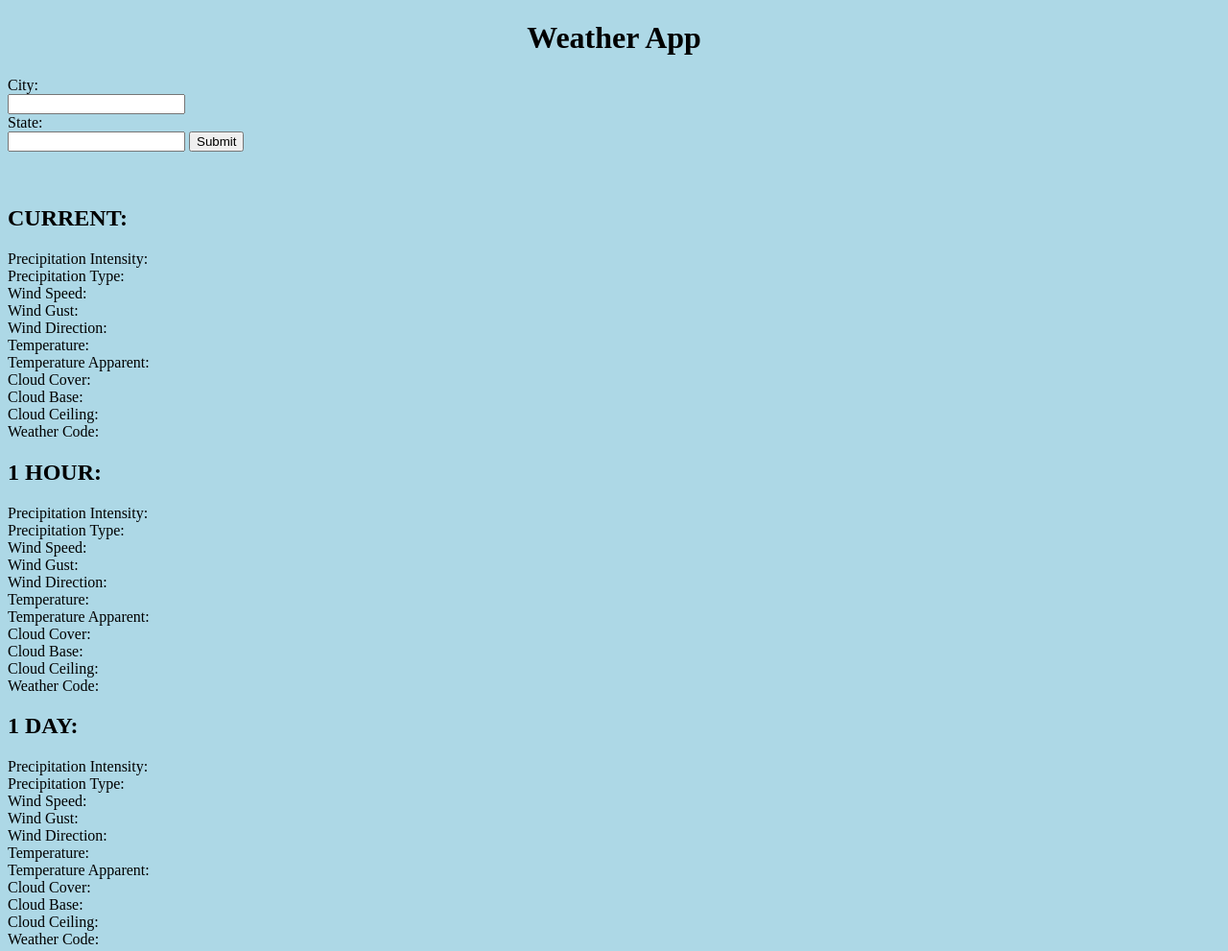
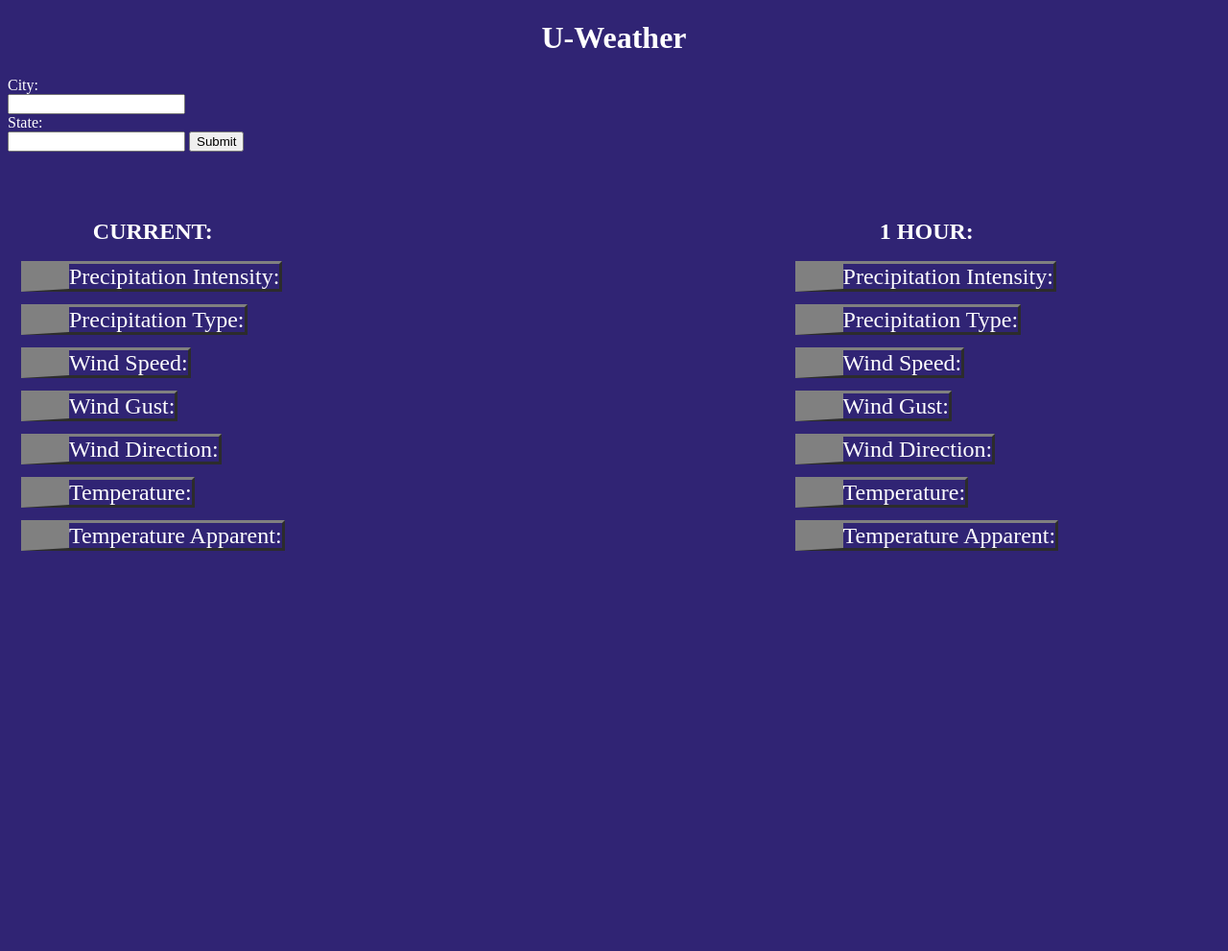
Before and after one commit to xnautsing04/WeatherApplication, a website: page pages/index.html in a window 1280 px wide. Shown: the whole page at 96% size. After the commit the page ends 800 px from the top, so only its background shows below. Drawn offline with Linux system fonts and the light colour scheme; no server answers.

Commit message:
commit on 'master'

```diff
--- a/css/styles.css
+++ b/css/styles.css
@@ -1,11 +1,46 @@
 body {
-    background-color: lightblue;
+    background-color: rgb(48, 36, 116);
   }
 
 h1 {
   text-align: center;
+  color: white;
+}
+
+h2 {
+  text-align: center;
+  color: white;
 }
 
 input[type=text]:focus {
   background-color: lightblue;
 }
+
+.inputLabels{
+  color:white;
+}
+
+.mainForm{
+  margin-right: 500px;
+}
+
+.dataLabels{
+  text-align: center;
+  border-style: outset;
+  border-color: grey;
+  border-left-width: 50px;
+  font-size:24px;
+  color: white;
+}
+
+div.scrollmenu{
+  overflow: auto;
+  white-space: nowrap;
+}
+
+div.scrollmenu form{
+  display: inline-block;
+  color: white;
+  padding: 14px;
+  text-decoration: none;
+}
--- a/pages/index.html
+++ b/pages/index.html
@@ -6,63 +6,53 @@
 </head>
 <body>
 
-<h1>Weather App</h1>
+<h1>U-Weather</h1>
 
 <form id ="weatherInfo" action = "javascript:void(0)">
-    <label for="cityName">City:</label><br>
+    <label for="cityName" class = "inputLabels">City:</label><br>
     <input type="text" id="cityName" name="cityName"><br>
-    <label for="stateName">State:</label><br>
+    <label for="stateName" class = "inputLabels">State:</label><br>
     <input type="text" id="stateName" name="stateName">
     <input type="submit" value="Submit">
 </form>
 
 <br>
 <br>
-
+<div class = "scrollmenu">
+<form id = "weatherResultToday" class = "mainForm">
 <h2>CURRENT:</h2>
-<form id = "weatherResultToday">
-<label id = "PI">Precipitation Intensity: </label> <br>
-<label id = "PT">Precipitation Type: </label> <br>
-<label id = "WS">Wind Speed: </label> <br>
-<label id = "WG">Wind Gust: </label> <br>
-<label id = "WD">Wind Direction: </label> <br>
-<label id = "T">Temperature: </label> <br>
-<label id = "TA">Temperature Apparent: </label> <br>
-<label id = "CC">Cloud Cover: </label> <br>
-<label id = "CB">Cloud Base: </label> <br>
-<label id = "CCe">Cloud Ceiling: </label> <br>
-<label id = "WC">Weather Code: </label> <br>
+<label id = "PI" class = "dataLabels">Precipitation Intensity: </label> <br> <br>
+<label id = "PT" class = "dataLabels">Precipitation Type: </label> <br> <br>
+<label id = "WS" class = "dataLabels">Wind Speed: </label> <br> <br>
+<label id = "WG" class = "dataLabels">Wind Gust: </label> <br> <br>
+<label id = "WD" class = "dataLabels">Wind Direction: </label> <br> <br>
+<label id = "T" class = "dataLabels">Temperature: </label> <br> <br>
+<label id = "TA" class = "dataLabels">Temperature Apparent: </label> <br> <br>
 </form>
 
-<h2>1 HOUR:</h2>
-<form id = "weatherResultHour">
-<label id = "PIH">Precipitation Intensity: </label> <br>
-<label id = "PTH">Precipitation Type: </label> <br>
-<label id = "WSH">Wind Speed: </label> <br>
-<label id = "WGH">Wind Gust: </label> <br>
-<label id = "WDH">Wind Direction: </label> <br>
-<label id = "TH">Temperature: </label> <br>
-<label id = "TAH">Temperature Apparent: </label> <br>
-<label id = "CCH">Cloud Cover: </label> <br>
-<label id = "CBH">Cloud Base: </label> <br>
-<label id = "CCeH">Cloud Ceiling: </label> <br>
-<label id = "WCH">Weather Code: </label> <br>
+
+<form id = "weatherResultHour" class = "mainForm">
+<h2 >1 HOUR:</h2>
+<label id = "PIH" class = "dataLabels">Precipitation Intensity: </label> <br> <br>
+<label id = "PTH" class = "dataLabels">Precipitation Type: </label> <br> <br>
+<label id = "WSH" class = "dataLabels">Wind Speed: </label> <br> <br>
+<label id = "WGH" class = "dataLabels">Wind Gust: </label> <br> <br>
+<label id = "WDH" class = "dataLabels">Wind Direction: </label> <br> <br>
+<label id = "TH" class = "dataLabels">Temperature: </label> <br> <br>
+<label id = "TAH" class = "dataLabels">Temperature Apparent: </label> <br> <br>
 </form>
 
-<h2>1 DAY:</h2>
-<form id = "weatherResultDay">
-<label id = "PID">Precipitation Intensity: </label> <br>
-<label id = "PTD">Precipitation Type: </label> <br>
-<label id = "WSD">Wind Speed: </label> <br>
-<label id = "WGD">Wind Gust: </label> <br>
-<label id = "WDD">Wind Direction: </label> <br>
-<label id = "TD">Temperature: </label> <br>
-<label id = "TAD">Temperature Apparent: </label> <br>
-<label id = "CCD">Cloud Cover: </label> <br>
-<label id = "CBD">Cloud Base: </label> <br>
-<label id = "CCeD">Cloud Ceiling: </label> <br>
-<label id = "WCD">Weather Code: </label> <br>
+<form id = "weatherResultDay" class = "mainForm">
+<h2 >1 DAY:</h2>
+<label id = "PID" class = "dataLabels">Precipitation Intensity: </label> <br> <br>
+<label id = "PTD" class = "dataLabels">Precipitation Type: </label> <br> <br>
+<label id = "WSD" class = "dataLabels">Wind Speed: </label> <br> <br>
+<label id = "WGD" class = "dataLabels">Wind Gust: </label> <br> <br>
+<label id = "WDD" class = "dataLabels">Wind Direction: </label> <br> <br>
+<label id = "TD" class = "dataLabels">Temperature: </label> <br> <br>
+<label id = "TAD" class = "dataLabels">Temperature Apparent: </label> <br> <br>
 </form>
+</div>
 
 <script src = "../js/bundle.js"></script>
 
```
Also changed, not shown: js/inputProcess.js (+53 -15 lines), js/bundle.js.
